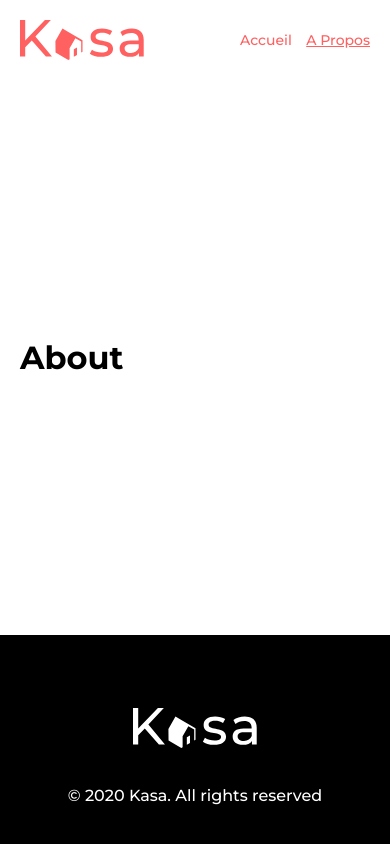
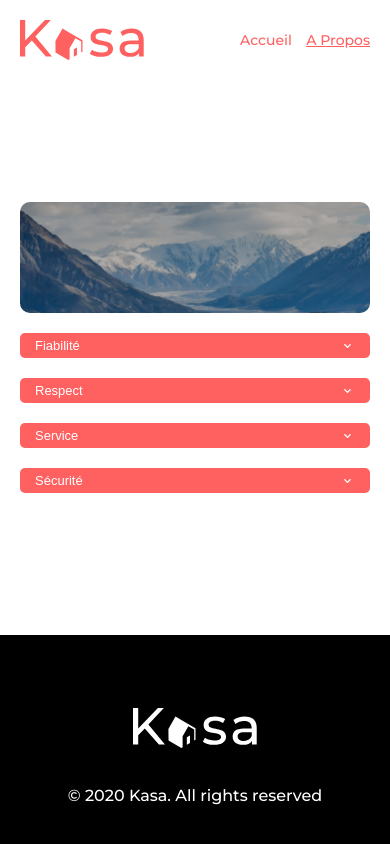
Before and after one commit to rlaunay/RemiLaunay_11_06072021, a React (Create React App) app: page /about in a window 390 px wide. Built offline with nearby package versions, Linux system fonts and the light colour scheme.

Commit message:
about page end

```diff
--- /dev/null
+++ b/src/components/UI/Dropdown/Dropdown.jsx
@@ -0,0 +1,29 @@
+import React from 'react'
+
+import {ReactComponent as Chevron} from './../../../assets/svg/chevron-down-solid.svg'
+
+import classes from './Dropdown.module.scss'
+
+class Dropdown extends React.Component {
+    state = {
+        isOpen: false
+    }
+
+    toggleHandler = () => {
+        this.setState((prevState) => ({ isOpen: !prevState.isOpen }))
+    }
+
+    render() {
+        const className = this.state.isOpen ? classes.button : `${classes.button} ${classes.out}`
+        return (
+            <div className={classes.dropdown}>
+                <button onClick={this.toggleHandler} className={className}>{this.props.title} <Chevron /></button>
+                {this.state.isOpen && <div className={classes.content}>
+                    {this.props.children}
+                </div>}
+            </div>
+        )
+    }
+}
+
+export default Dropdown
--- /dev/null
+++ b/src/components/UI/Dropdown/Dropdown.module.scss
@@ -0,0 +1,70 @@
+.dropdown {
+  width: 100%;
+  margin: 20px 0;
+
+  & .button {
+    width: 100%;
+    background-color: var(--color-primary);
+    color: var(--color-white);
+    border: none;
+    outline: none;
+    border-radius: 5px;
+    padding: 5px 15px;
+    font-size: 24px;
+    display: flex;
+    justify-content: space-between;
+    align-items: center;
+    cursor: pointer;
+    z-index: 50;
+
+    & > svg {
+      height: 15px;
+      width: 25px;
+      transform: rotate(180deg);
+    }
+
+    &.out {
+      & > svg {
+        transform: rotate(0);
+      }
+    }
+  }
+  & .content {
+    width: 100%;
+    background-color: var(--color-light-grey);
+    border-radius: 5px;
+    font-size: 24px;
+    font-weight: 400;
+    color: var(--color-primary);
+    padding: 20px 15px;
+    box-sizing: border-box;
+    position: relative;
+
+    &::before {
+      content: '';
+      position: absolute;
+      z-index: -1;
+      top: -10px;
+      left: 0;
+      right: 0;
+      height: 20px;
+      background-color: var(--color-light-grey);
+    }
+  }
+}
+
+@media (max-width: 700px) {
+  .dropdown {
+    & .button {
+      font-size: 13px;
+
+      & > svg {
+        height: 8px;
+        width: 15px;
+      }
+    }
+     & .content {
+       font-size: 12px;
+     }
+  }
+}
--- /dev/null
+++ b/src/components/UI/Wrapper/Wrapper.jsx
@@ -0,0 +1,13 @@
+import React from 'react'
+
+import classes from './Wrapper.module.scss'
+
+class Wrapper extends React.Component {
+    render() {
+        return (
+            <div className={classes.wrapper}>{this.props.children}</div>
+        )
+    }
+}
+
+export default Wrapper
--- /dev/null
+++ b/src/components/UI/Wrapper/Wrapper.module.scss
@@ -0,0 +1,11 @@
+.wrapper {
+  width: 80%;
+  align-self: center;
+}
+
+@media (max-width: 700px) {
+  .wrapper {
+    width: 100%;
+    align-self: center;
+  }
+}
--- a/src/pages/About.jsx
+++ b/src/pages/About.jsx
@@ -1,11 +1,38 @@
 import React from 'react'
+
+import Hero from './../components/Hero/Hero'
+import Dropdown from "../components/UI/Dropdown/Dropdown";
+
+import imgUrl from './../assets/img/hero_about_background.png'
+import Wrapper from "../components/UI/Wrapper/Wrapper";
 
 class About extends React.Component {
     render() {
         return (
-            <div>
-                <h1>About</h1>
-            </div>
+            <React.Fragment>
+                <Hero url={imgUrl} />
+                <Wrapper>
+                    <Dropdown title="Fiabilité" >
+                        Les annonces postées sur Kasa garantissent une fiabilité totale. Les photos sont conformes aux
+                        logements, et toutes les informations sont régulièrement vérifiées  par nos équipes.
+                    </Dropdown>
+                    <Dropdown title="Respect" >
+                        La bienveillance fait partie des valeurs fondatrices de Kasa. Tout comportement discriminatoire
+                        ou de perturbation du voisinage entraînera une exclusion de notre plateforme.
+                    </Dropdown>
+                    <Dropdown title="Service" >
+                        Nos équipes se tiennent à votre disposition pour vous fournir une expérience parfaite. N'hésitez
+                        pas à nous contacter si vous avez la moindre question.
+                    </Dropdown>
+                    <Dropdown title="Sécurité" >
+                        La sécurité est la priorité de Kasa. Aussi bien pour nos hôtes que pour les voyageurs, chaque
+                        logement correspond aux critères de sécurité établis par nos services. En laissant une note
+                        aussi bien à l'hôte qu'au locataire, cela permet à nos équipes de vérifier que les standards
+                        sont bien respectés. Nous organisons également des ateliers sur la sécurité domestique pour nos
+                        hôtes.
+                    </Dropdown>
+                </Wrapper>
+            </React.Fragment>
         )
     }
 }
```
Also changed, not shown: src/assets/img/hero_about_background.png (added), src/assets/svg/chevron-down-solid.svg (added).
